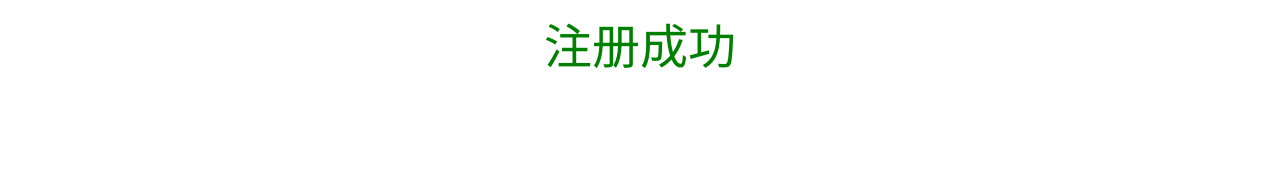
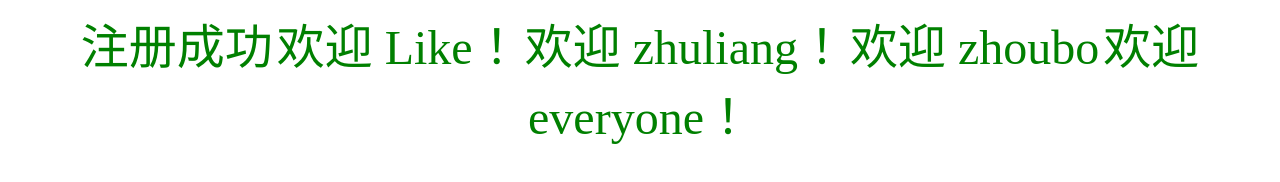
Before and after one commit to linxuanmin/linxuanmin.github.io, a plain HTML site: page registersuccess.html in a window 1280 px wide. Drawn offline with Linux system fonts and the light colour scheme.

Commit message:
Update registersuccess.html

```diff
--- a/registersuccess.html
+++ b/registersuccess.html
@@ -7,6 +7,10 @@
 <body>
 <center>
 	<font color="green" size="7">注册成功</font>
+	<font color="green" size="7">欢迎 Like！</font>
+	<font color="green" size="7">欢迎 zhuliang！</font>
+	<font color="green" size="7">欢迎 zhoubo</font>
+	<font color="green" size="7">欢迎 everyone！</font>
 	</center>
 </body>
 </html>
```
